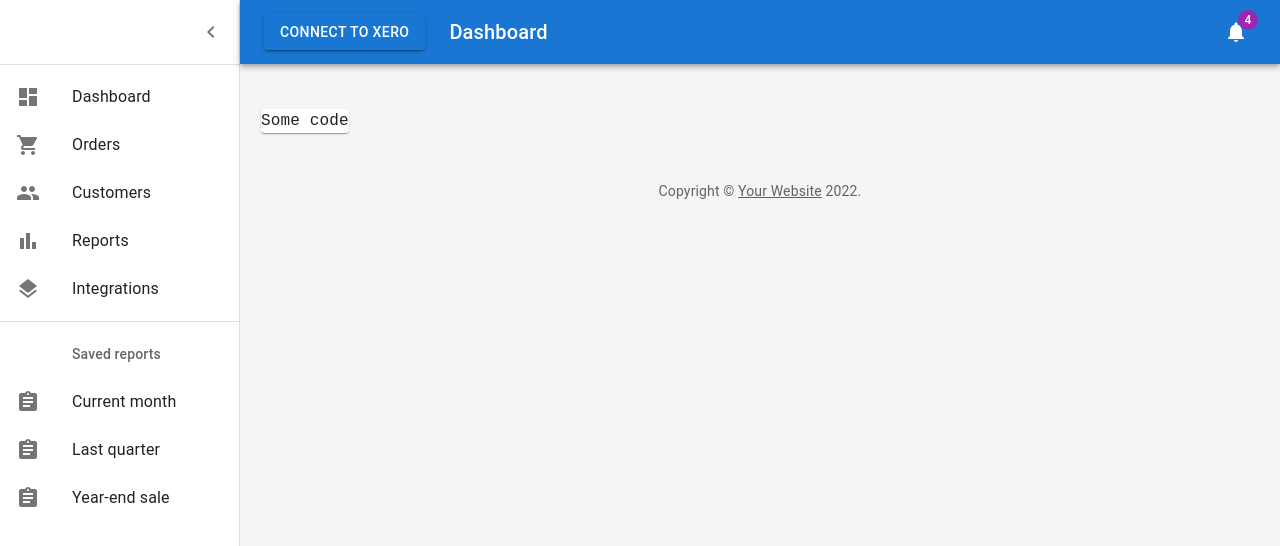
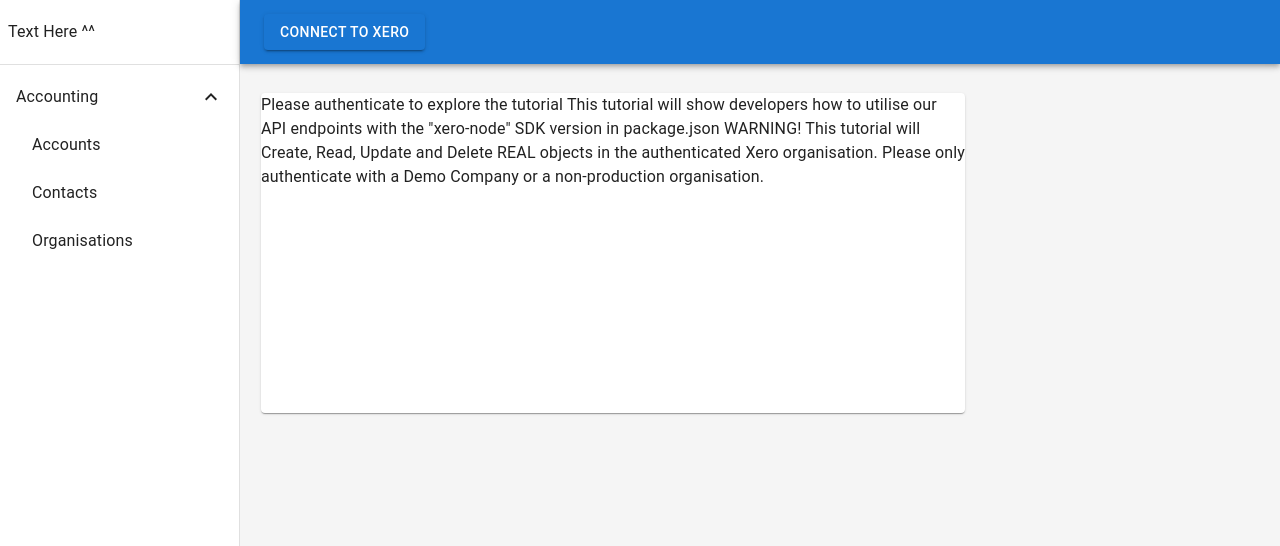
Before and after one commit to XeroAPI/xero-node-oauth2-react-app, a React app in the folder client/: page / in a window 1280 px wide. Shown: the top 546 px of the page. Built offline with nearby package versions, Linux system fonts and the light colour scheme.

Commit message:
Added commonly used API groups to sidebar

```diff
--- a/client/public/index.html
+++ b/client/public/index.html
@@ -3,7 +3,8 @@
 <html lang="en">
 <head>
     <meta charset="UTF-8">
-    <title>Webpack tutorial</title>
+    <title>xero-node SDK React Tutorial</title>
+    <link rel="icon" type="image/x-icon" href="./xero.ico">
 </head>
 <body>
     <div id="root"></div>
--- a/client/src/index.js
+++ b/client/src/index.js
@@ -1,5 +1,10 @@
 import React, { useState } from "react";
-import { render } from "react-dom";
+import ReactDOM from "react-dom/client";
 import App from "./App";
 
-render(<App/>, document.getElementById("root"))
+const root = ReactDOM.createRoot(document.getElementById("root"));
+root.render(
+    <React.StrictMode>
+        <App/>
+    </React.StrictMode>
+)
--- a/client/src/views/Dashboard.js
+++ b/client/src/views/Dashboard.js
@@ -8,17 +8,13 @@
 import List from '@mui/material/List';
 import Typography from '@mui/material/Typography';
 import Divider from '@mui/material/Divider';
-import IconButton from '@mui/material/IconButton';
-import Badge from '@mui/material/Badge';
 import Container from '@mui/material/Container';
 import Grid from '@mui/material/Grid';
 import Paper from '@mui/material/Paper';
 import Link from '@mui/material/Link';
-import MenuIcon from '@mui/icons-material/Menu';
-import ChevronLeftIcon from '@mui/icons-material/ChevronLeft';
-import NotificationsIcon from '@mui/icons-material/Notifications';
-import { mainListItems, secondaryListItems } from './listItems';
-import { Button } from '@mui/material';
+import ExpandLess from '@mui/icons-material/ExpandLess';
+import ExpandMore from '@mui/icons-material/ExpandMore';
+import { Button, Collapse, ListItemButton, ListItemText } from '@mui/material';
 import ResponseDisplay from './ResponseDisplay';
 
 function Copyright(props) {
@@ -83,55 +79,31 @@
 const mdTheme = createTheme();
 
 function DashboardContent() {
-  const [open, setOpen] = React.useState(true);
-  const toggleDrawer = () => {
-    setOpen(!open);
-  };
+  // const [open, setOpen] = React.useState(true);
+  // const toggleDrawer = () => {
+  //   setOpen(!open);
+  // };
+
+  const [accountingOpen, setAccountingOpen] = React.useState(true);
+  const toggleAccountingList = () => {
+    setAccountingOpen(!accountingOpen);
+  }
 
   return (
     <ThemeProvider theme={mdTheme}>
       <Box sx={{ display: 'flex' }}>
         <CssBaseline />
         <AppBar position="absolute" open={open}>
-          <Toolbar
-            sx={{
-              pr: '24px', // keep right padding when drawer closed
-            }}
-          >
-            <IconButton
-              edge="start"
-              color="inherit"
-              aria-label="open drawer"
-              onClick={toggleDrawer}
-              sx={{
-                marginRight: '36px',
-                ...(open && { display: 'none' }),
-              }}
-            >
-              <MenuIcon />
-            </IconButton>
+          <Toolbar>
             <Button
               variant='contained'
+              // startIcon={'client/public/assets/8b6963f7-38bb-4360-9693-8ed01584812f.jpeg'}
               sx={{
                 marginRight: '24px'
               }}
               >
               Connect to Xero
             </Button>
-            <Typography
-              component="h1"
-              variant="h6"
-              color="inherit"
-              noWrap
-              sx={{ flexGrow: 1 }}
-            >
-              Dashboard
-            </Typography>
-            <IconButton color="inherit">
-              <Badge badgeContent={4} color="secondary">
-                <NotificationsIcon />
-              </Badge>
-            </IconButton>
           </Toolbar>
         </AppBar>
         <Drawer variant="permanent" open={open}>
@@ -139,19 +111,32 @@
             sx={{
               display: 'flex',
               alignItems: 'center',
-              justifyContent: 'flex-end',
+              // justifyContent: 'flex-end',
               px: [1],
             }}
           >
-            <IconButton onClick={toggleDrawer}>
-              <ChevronLeftIcon />
-            </IconButton>
+            Text Here ^^
           </Toolbar>
           <Divider />
           <List component="nav">
-            {mainListItems}
-            <Divider sx={{ my: 1 }} />
-            {secondaryListItems}
+            <ListItemButton onClick={toggleAccountingList}>
+              <ListItemText primary="Accounting" />
+              {accountingOpen ? <ExpandLess/> : <ExpandMore/>}
+            </ListItemButton>
+            <Collapse in={accountingOpen} timeout="auto" unmountOnExit>
+              <List component="div" disablePadding>
+                <ListItemButton sx={{ pl: 4}}>
+                  <ListItemText primary="Accounts"/>
+                </ListItemButton>
+                <ListItemButton sx={{ pl: 4}}>
+                  <ListItemText primary="Contacts"/>
+                </ListItemButton>
+                <ListItemButton sx={{ pl: 4}}>
+                  <ListItemText primary="Organisations"/>
+                </ListItemButton>
+              </List>
+            </Collapse>
+            {/* {mainListItems} */}
           </List>
         </Drawer>
         <Box
@@ -170,12 +155,18 @@
           <Container maxWidth="lg" sx={{ mt: 4, mb: 4 }}>
             <Grid container spacing='3'>
                 <Grid>
-                    <Paper>
+                    <Paper
+                    sx={{
+                      height: '40vh',
+                      width: '55vw',
+                      marginLeft: 'auto',
+                      marginRight: 'auto'
+                    }}>
                       <ResponseDisplay></ResponseDisplay>
                     </Paper>
                 </Grid>
             </Grid>
-            <Copyright sx={{ pt: 4 }} />
+            {/* <Copyright sx={{ pt: 4 }} /> */}
           </Container>
         </Box>
       </Box>
--- a/client/src/views/ResponseDisplay.js
+++ b/client/src/views/ResponseDisplay.js
@@ -2,9 +2,19 @@
 
 const ResponseDisplay =  () => {
     return(
-        <pre>
-            <code>Some code</code>
-        </pre>
+        <div className="responseDisplayDiv">
+            {/* <pre>
+                <code> */}
+                    Please authenticate to explore the tutorial
+                    This tutorial will show developers how to utilise our API endpoints with the "xero-node" SDK version in package.json
+
+                    WARNING!
+                    This tutorial will Create, Read, Update and Delete REAL objects in the authenticated Xero organisation.
+
+                    Please only authenticate with a Demo Company or a non-production organisation.
+                {/* </code>
+            </pre> */}
+         </div>
     )
 }
 
--- a/client/src/views/listitems.js
+++ /dev/null
@@ -1,72 +0,0 @@
-import * as React from 'react';
-import ListItemButton from '@mui/material/ListItemButton';
-import ListItemIcon from '@mui/material/ListItemIcon';
-import ListItemText from '@mui/material/ListItemText';
-import ListSubheader from '@mui/material/ListSubheader';
-import DashboardIcon from '@mui/icons-material/Dashboard';
-import ShoppingCartIcon from '@mui/icons-material/ShoppingCart';
-import PeopleIcon from '@mui/icons-material/People';
-import BarChartIcon from '@mui/icons-material/BarChart';
-import LayersIcon from '@mui/icons-material/Layers';
-import AssignmentIcon from '@mui/icons-material/Assignment';
-
-export const mainListItems = (
-  <React.Fragment>
-    <ListItemButton>
-      <ListItemIcon>
-        <DashboardIcon />
-      </ListItemIcon>
-      <ListItemText primary="Dashboard" />
-    </ListItemButton>
-    <ListItemButton>
-      <ListItemIcon>
-        <ShoppingCartIcon />
-      </ListItemIcon>
-      <ListItemText primary="Orders" />
-    </ListItemButton>
-    <ListItemButton>
-      <ListItemIcon>
-        <PeopleIcon />
-      </ListItemIcon>
-      <ListItemText primary="Customers" />
-    </ListItemButton>
-    <ListItemButton>
-      <ListItemIcon>
-        <BarChartIcon />
-      </ListItemIcon>
-      <ListItemText primary="Reports" />
-    </ListItemButton>
-    <ListItemButton>
-      <ListItemIcon>
-        <LayersIcon />
-      </ListItemIcon>
-      <ListItemText primary="Integrations" />
-    </ListItemButton>
-  </React.Fragment>
-);
-
-export const secondaryListItems = (
-  <React.Fragment>
-    <ListSubheader component="div" inset>
-      Saved reports
-    </ListSubheader>
-    <ListItemButton>
-      <ListItemIcon>
-        <AssignmentIcon />
-      </ListItemIcon>
-      <ListItemText primary="Current month" />
-    </ListItemButton>
-    <ListItemButton>
-      <ListItemIcon>
-        <AssignmentIcon />
-      </ListItemIcon>
-      <ListItemText primary="Last quarter" />
-    </ListItemButton>
-    <ListItemButton>
-      <ListItemIcon>
-        <AssignmentIcon />
-      </ListItemIcon>
-      <ListItemText primary="Year-end sale" />
-    </ListItemButton>
-  </React.Fragment>
-);
```
Also changed, not shown: 1 other file (tests, documents, lock files or other folders).
